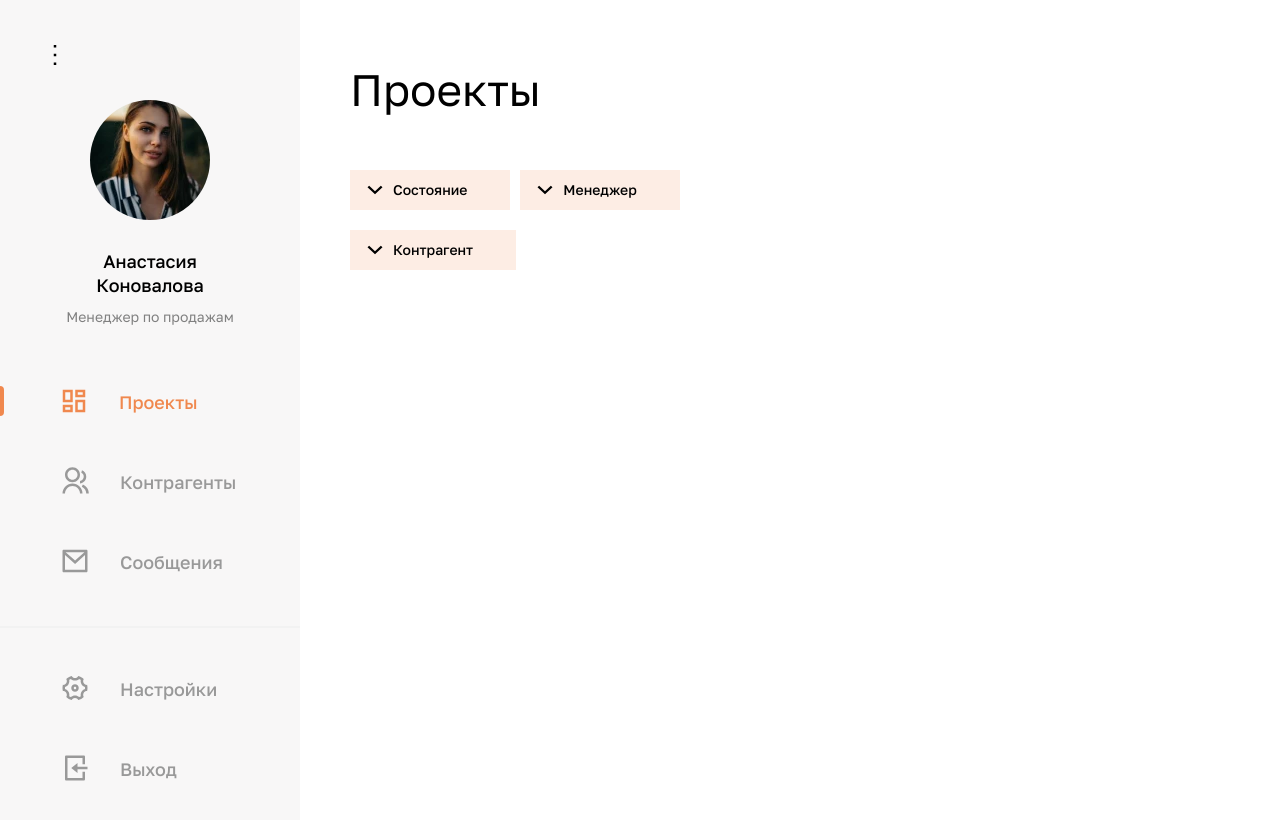
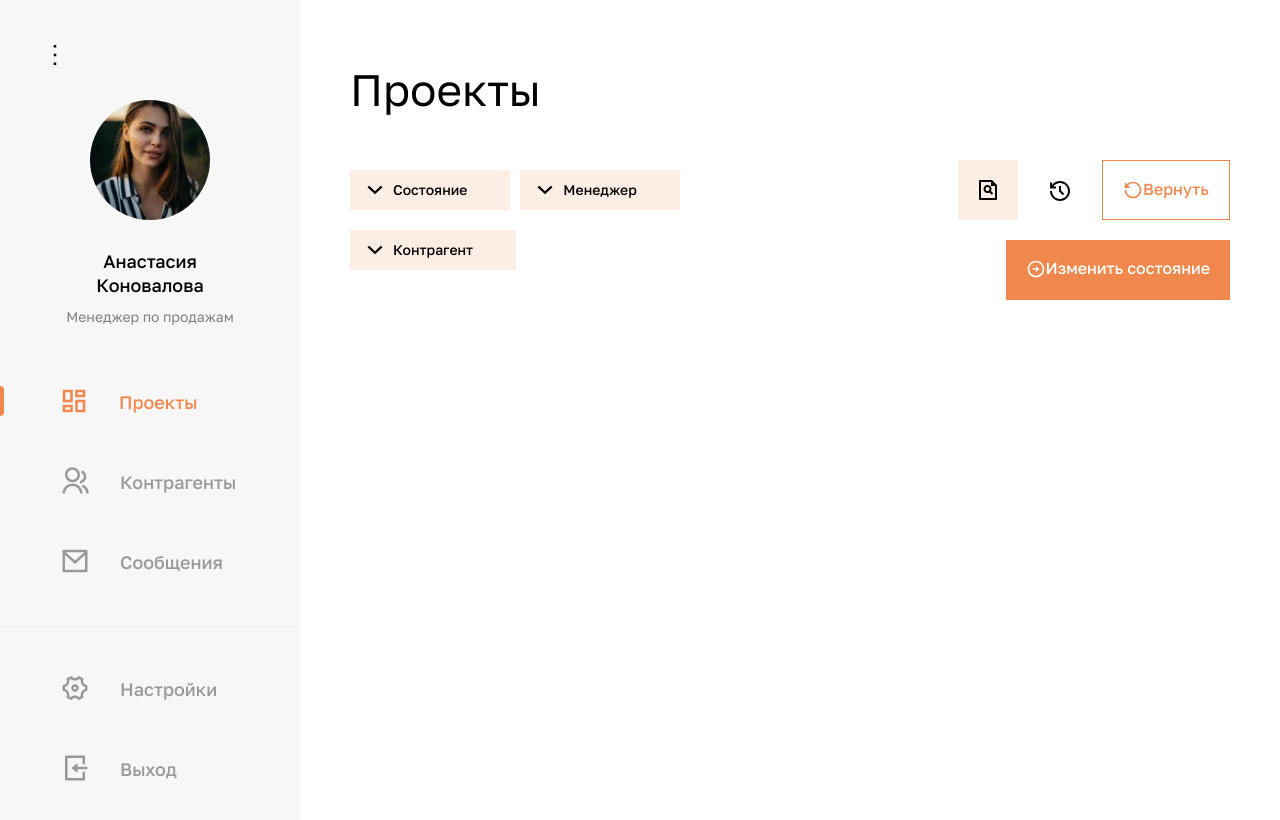
Before and after one commit to htmlacademy/unit-testing-demo-crm-source, a React (Create React App) app in the folder crm-demo/: page / in a window 1280 px wide. Shown: the top 820 px of the page. Built offline with nearby package versions, Linux system fonts and the light colour scheme.

Commit message:
adds buttons on the toolbar

```diff
--- a/crm-demo/src/components/filter-form/filter-form.tsx
+++ b/crm-demo/src/components/filter-form/filter-form.tsx
@@ -1,5 +1,15 @@
 import classnames from 'classnames';
+import { Button } from '../button/button';
 import { DownCrossSelect } from '../select/select-down';
+import {ReactComponent as IconLookThrough} from '../../img/sprite/icon-look-through.svg';
+import {ReactComponent as IconRollback} from '../../img/sprite/icon-roll-back.svg';
+import {ReactComponent as IconReset} from '../../img/sprite/icon-reset.svg';
+import {ReactComponent as IconArrowInCircle } from '../../img/sprite/icon-arrow-in-circle.svg';
+const BUTTON_ICON_SIZE = 24;
+const BUTTON_SMALL_SIZE = 20;
+const BUTTON_CLASS_NAME = 'button--lighter button--large-icon filter-form__button';
+
+
 interface FilterFormProps{
   className:string;
 }
@@ -14,7 +24,46 @@ export function FilterForm({className}:FilterFormProps) {
 
         </div>
         <div className='filter-form__buttons-wrapper'>
-
+          <Button
+            leftIcon={
+              <IconLookThrough
+                width={BUTTON_ICON_SIZE}
+                height={BUTTON_ICON_SIZE}
+              />
+            }
+            type="button"
+            className={BUTTON_CLASS_NAME}
+          />
+          <Button
+            leftIcon={
+              <IconRollback
+                width={BUTTON_ICON_SIZE}
+                height={BUTTON_ICON_SIZE}
+              />
+            }
+          />
+          <Button
+            caption='Вернуть'
+            leftIcon={
+              <IconReset
+                width={BUTTON_SMALL_SIZE}
+                height={BUTTON_SMALL_SIZE}
+              />
+            }
+            type="button"
+            className='button--transparent filter-form__button'
+          />
+          <Button
+            caption='Изменить состояние'
+            rightIcon={
+              <IconArrowInCircle
+                width={BUTTON_SMALL_SIZE}
+                height={BUTTON_SMALL_SIZE}
+              />
+            }
+            type="button"
+            className='button--filled filter-form__button'
+          />
         </div>
       </form>
     </div>
```
